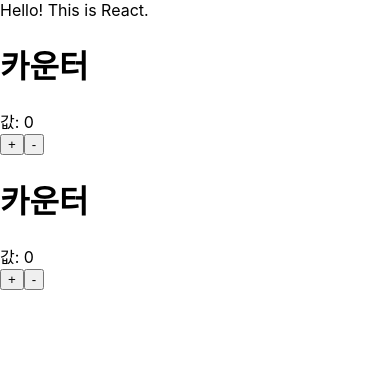
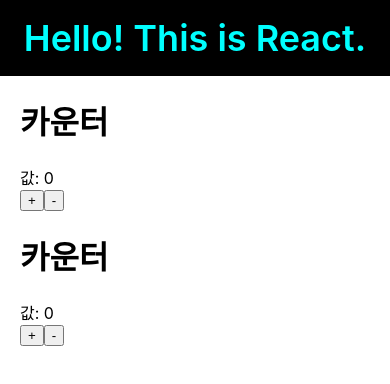
Before and after one commit to HwangYoonSeong/React.js, a React (Create React App) app in the folder first_react/: page / in a window 390 px wide. Shown: the top 384 px of the page. Built offline with nearby package versions, Linux system fonts and the light colour scheme.

Commit message:
Before Phone-Book Project

```diff
--- a/first_react/src/App.css
+++ b/first_react/src/App.css
@@ -7,6 +7,9 @@
   text-align: center;
 }
 
+.default{
+  margin:20px;
+}
 .App-logo {
   height: 40vmin;
   pointer-events: none;
--- a/first_react/src/components/Counter.js
+++ b/first_react/src/components/Counter.js
@@ -1,5 +1,5 @@
 import React, { Component } from 'react';
-
+import '../App.css'
 class Counter extends Component {
     state = {
         number: 0
@@ -52,7 +52,7 @@ class Counter extends Component {
     render () {
         console.log('render');
         return (
-            <div>
+            <div className="default">
                 <h1>카운터</h1>
                 <div>값: {this.state.number}</div>
                 <button onClick={this.handleIncrease}>+</button>
--- a/first_react/src/components/MyName.js
+++ b/first_react/src/components/MyName.js
@@ -1,8 +1,8 @@
 import React from 'react';
-
+import '../App.css'
 const MyName = ({ name }) => {
     return (
-        <div>
+        <div className="App">
             Hello! This is {name}.
         </div>
     );
--- a/first_react/src/components/Problematic.js
+++ b/first_react/src/components/Problematic.js
@@ -1,5 +1,5 @@
 import React, { Component } from 'react';
-
+import '../App.css'
 const Problematic = () => {
     throw (new Error('버그가 나타났다!'));
     return (
@@ -27,9 +27,17 @@ class Counter extends Component {
             })
         );
     }
+
+    componentDidCatch (error, info) {
+        this.setState({
+            error: true
+        });
+    }
     render () {
+        if (this.state.error) return (<h1>Error</h1>);
+
         return (
-            <div>
+            <div className="default">
                 <h1>카운터</h1>
                 <div>값: {this.state.number}</div>
                 { this.state.number === 4 && <Problematic />}
```
Also changed, not shown: 1 other file (tests, documents, lock files or other folders).
